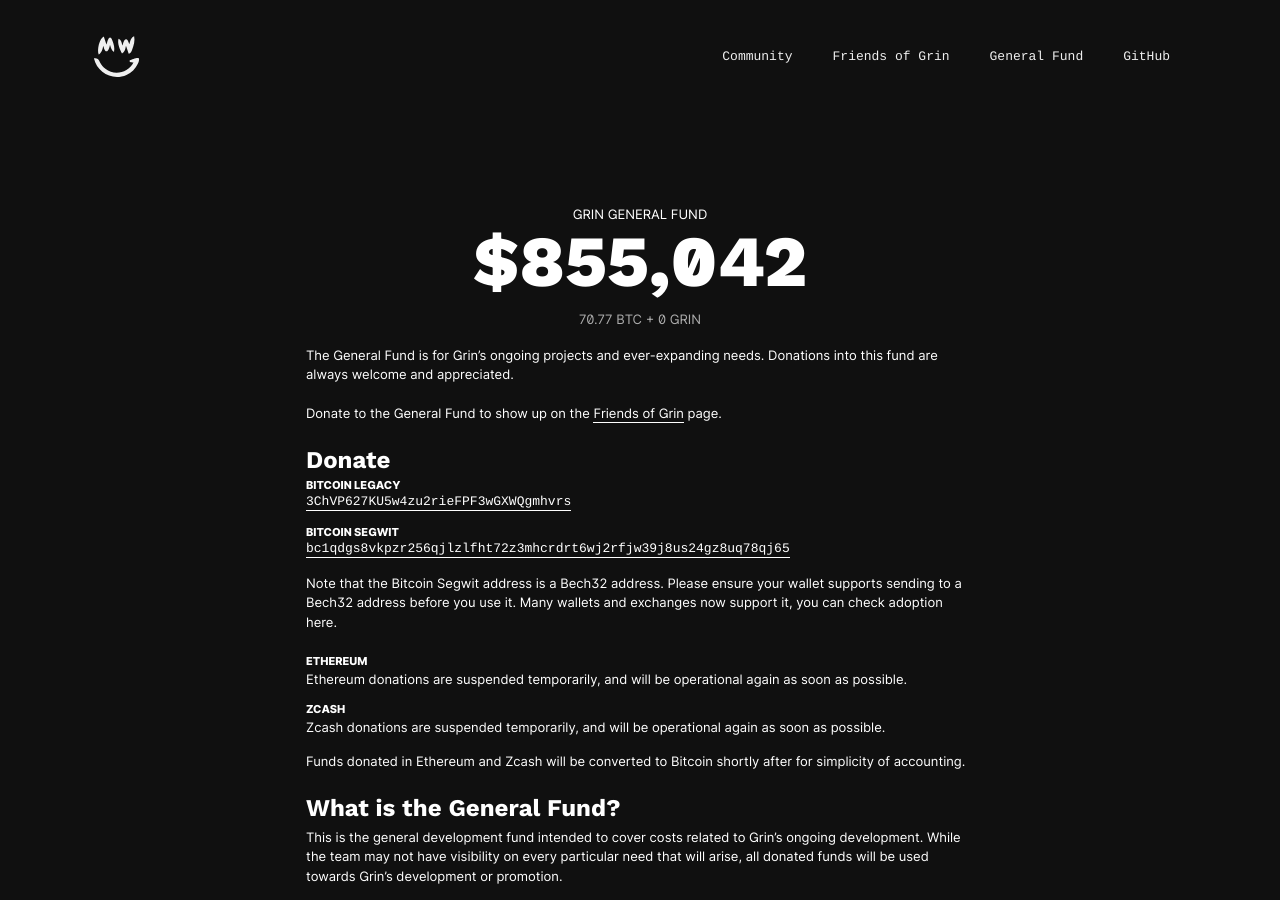
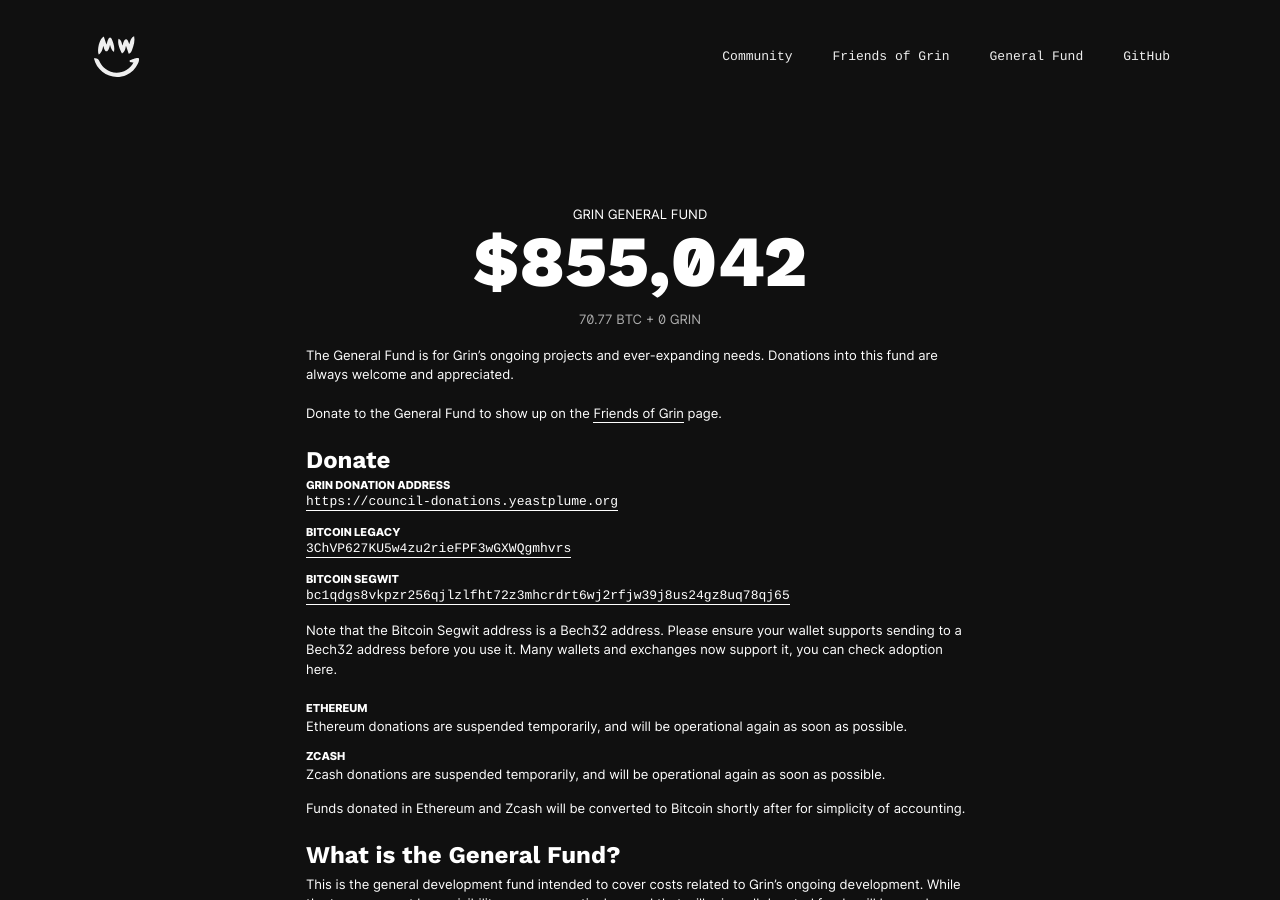
Before and after one commit to mimblewimble/site, a Jekyll site: the page built from fund.html, in a window 1280 px wide and 900 px high. Built offline with Jekyll 4.4.1, drawn with Linux system fonts in a browser that asks for light colours; nearby versions of some CDN libraries.

Commit message:
Revert "Remove Bad and Unneeded Address"

```diff
--- a/fund.html
+++ b/fund.html
@@ -15,6 +15,8 @@
       Donate to the General Fund to show up on the <a href="/friends">Friends of Grin</a> page.
     </p>
     <h3>Donate</h3>
+    <small class="fund-donation-type">GRIN DONATION ADDRESS</small>
+    <a href="https://council-donations.yeastplume.org/" class="fund-address">https://council-donations.yeastplume.org</a>
     <small class="fund-donation-type">BITCOIN LEGACY</small>
     <a href="https://live.blockcypher.com/btc/address/3ChVP627KU5w4zu2rieFPF3wGXWQgmhvrs/" class="fund-address">3ChVP627KU5w4zu2rieFPF3wGXWQgmhvrs</a>
     <small class="fund-donation-type">BITCOIN SEGWIT</small>
```
